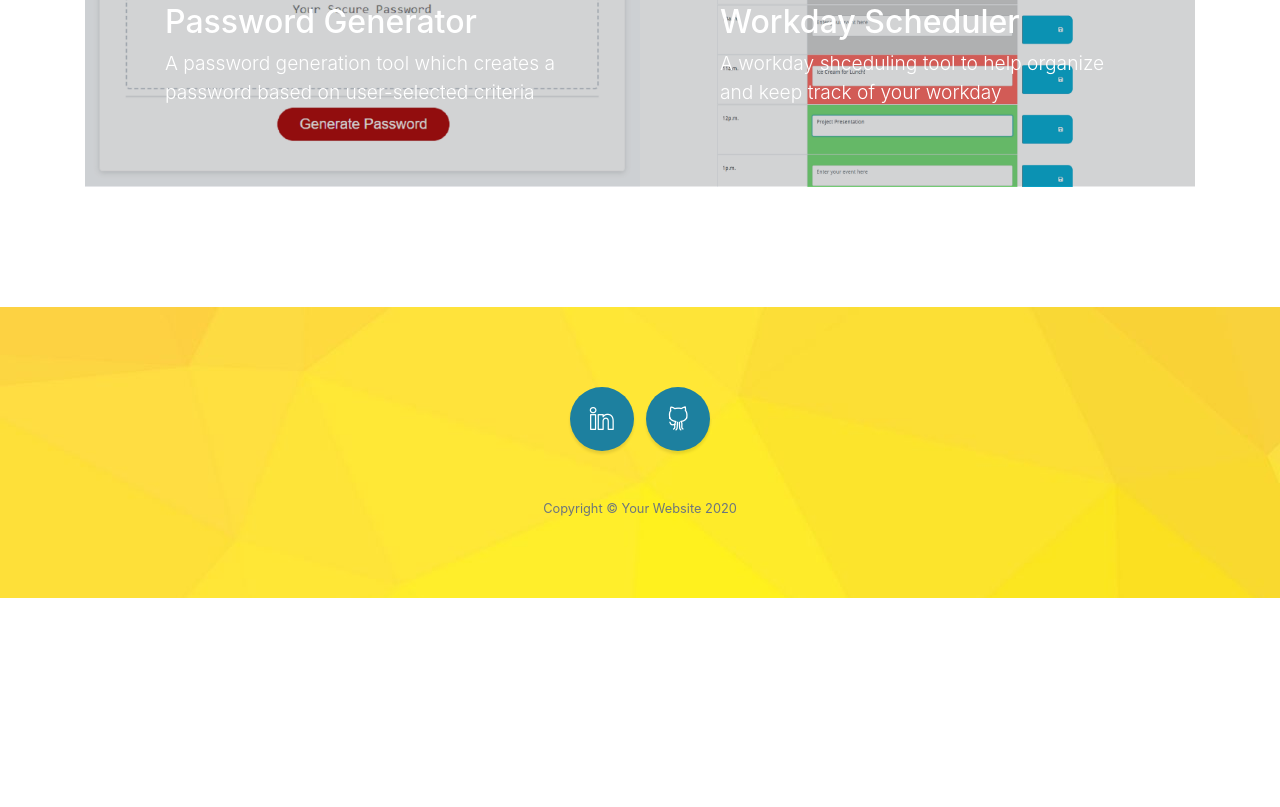
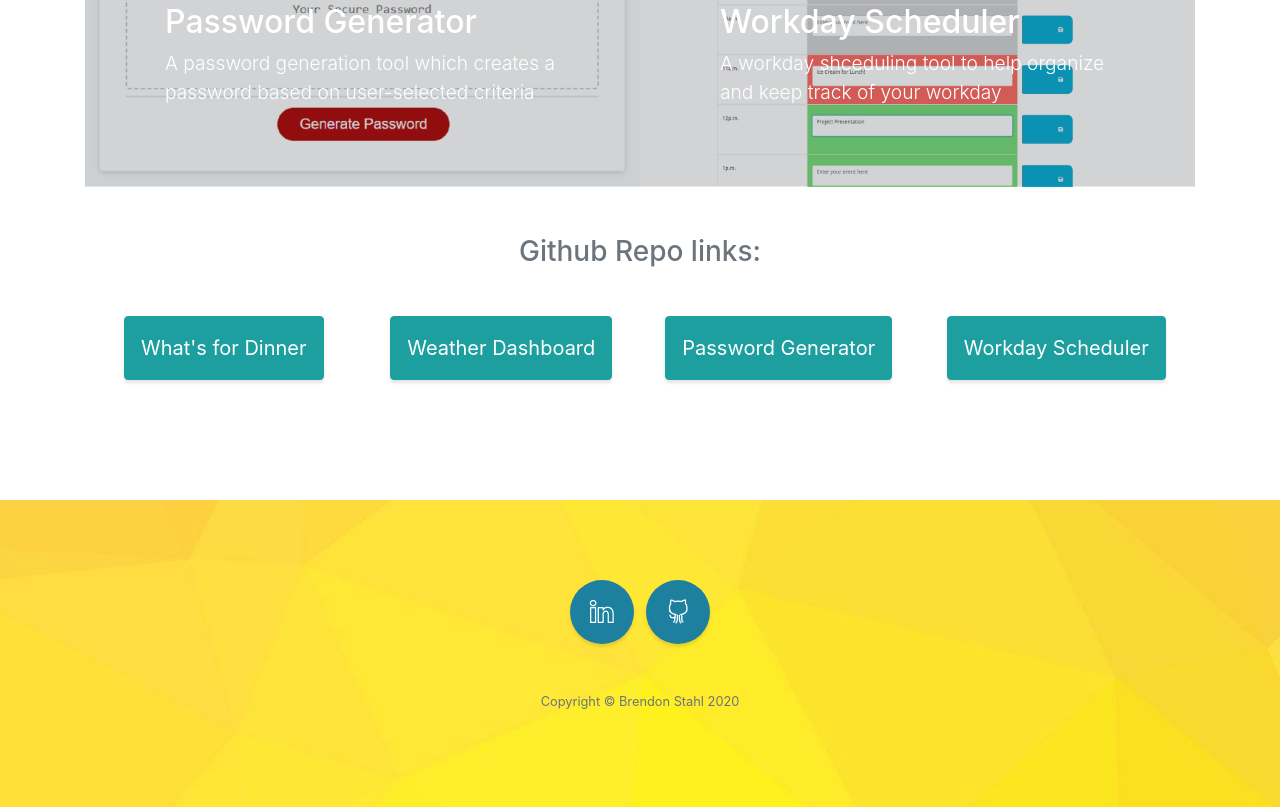
Before and after one commit to brendonstahl97/Updated-Portfolio, a website with bundled scripts: page index.html in a window 1280 px wide. Shown: the part 2471-3278 px from the top of the page. Before the commit the page ends 3069 px from the top, so only its background shows below. Built offline with nearby package versions, Linux system fonts and the light colour scheme.

```diff
--- a/index.html
+++ b/index.html
@@ -185,6 +185,27 @@
           </a>
         </div>
       </div>
+      <h3 class="text-secondary m-5 text-center">Github Repo links:</h3>
+      <div class="githubLinks container text-center">
+        <div class="row">
+          <div class="col-3">
+            <a class="btn btn-primary btn-lg rounded p-3" href="https://github.com/brendonstahl97/Whats-for-Dinner"
+              target="_blank">What's for Dinner</a>
+          </div>
+          <div class="col-3">
+            <a class="btn btn-primary btn-lg rounded p-3" href="https://github.com/brendonstahl97/Weather-Dashboard"
+              target="_blank">Weather Dashboard</a>
+          </div>
+          <div class="col-3">
+            <a class="btn btn-primary btn-lg rounded p-3" href="https://github.com/brendonstahl97/Password-Generator"
+              target="_blank">Password Generator</a>
+          </div>
+          <div class="col-3">
+            <a class="btn btn-primary btn-lg rounded p-3" href="https://github.com/brendonstahl97/Workday-Schedule"
+              target="_blank">Workday Scheduler</a>
+          </div>
+        </div>
+      </div>
     </div>
   </section>
 
@@ -205,12 +226,12 @@
           </a>
         </li>
       </ul>
-      <p class="text-muted small mb-0">Copyright &copy; Your Website 2020</p>
+      <p class="text-muted small mt-0">Copyright &copy; Brendon Stahl 2020</p>
     </div>
   </footer>
 
   <!-- Scroll to Top Button-->
-  <a class="scroll-to-top rounded js-scroll-trigger" href="#page-top">
+  <a class="scroll-to-top rounded-circle js-scroll-trigger" href="#page-top">
     <i class="fas fa-angle-up"></i>
   </a>
 
```
Also changed, not shown: 1 other file.
